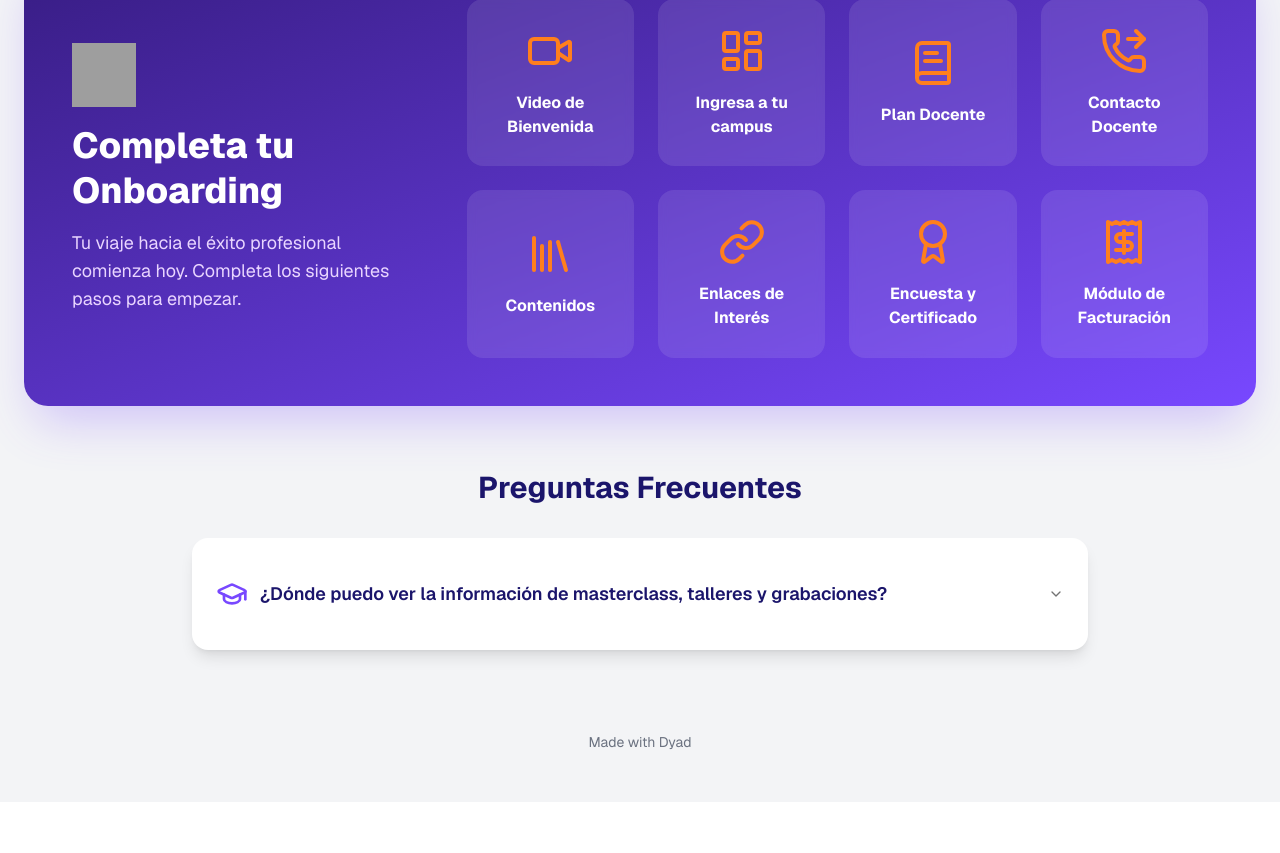
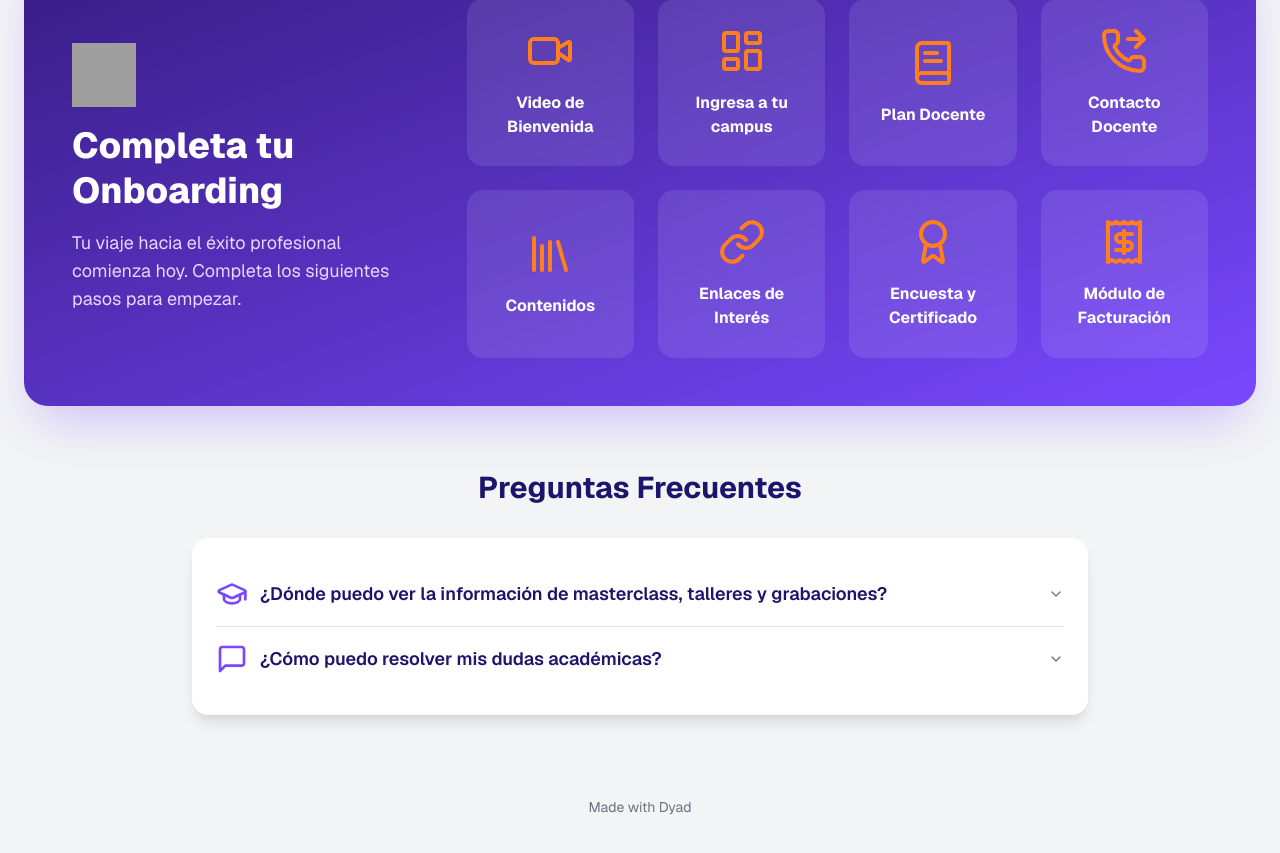
Before and after one commit to mgaja86/induccion_alumnos, a Next.js app: page / in a window 1280 px wide. Shown: the part 821-1674 px from the top of the page. Before the commit the page ends 1623 px from the top, so only its background shows below. Built offline with nearby package versions, Linux system fonts and the light colour scheme; grey boxes are pictures that could not be loaded.

Commit message:
[dyad] Añadir FAQ sobre dudas académicas - wrote 1 file(s)

```diff
--- a/src/components/faq-section.tsx
+++ b/src/components/faq-section.tsx
@@ -6,7 +6,7 @@ import {
   AccordionItem,
   AccordionTrigger,
 } from "@/components/ui/accordion";
-import { GraduationCap, Clock } from "lucide-react";
+import { GraduationCap, Clock, MessageSquare } from "lucide-react";
 
 export const FaqSection = () => {
   return (
@@ -16,7 +16,7 @@ export const FaqSection = () => {
       </h2>
       <div className="max-w-4xl mx-auto bg-white dark:bg-isep-deep-purple/30 p-6 rounded-2xl shadow-lg">
         <Accordion type="single" collapsible className="w-full">
-          <AccordionItem value="item-1" className="border-b-0">
+          <AccordionItem value="item-1">
             <AccordionTrigger className="text-lg font-semibold text-isep-dark dark:text-white hover:no-underline">
               <div className="flex items-center gap-3 text-left">
                 <GraduationCap className="w-8 h-8 text-isep-primary flex-shrink-0" />
@@ -46,6 +46,29 @@ export const FaqSection = () => {
               </div>
             </AccordionContent>
           </AccordionItem>
+          <AccordionItem value="item-2" className="border-b-0">
+            <AccordionTrigger className="text-lg font-semibold text-isep-dark dark:text-white hover:no-underline">
+              <div className="flex items-center gap-3 text-left">
+                <MessageSquare className="w-8 h-8 text-isep-primary flex-shrink-0" />
+                <span>¿Cómo puedo resolver mis dudas académicas?</span>
+              </div>
+            </AccordionTrigger>
+            <AccordionContent className="text-base text-gray-600 dark:text-gray-300 pt-4 pl-12">
+              <p className="mb-4">
+                Para resolver tus dudas académicas, tienes varias opciones disponibles dentro de la plataforma. Aquí te explicamos cómo acceder a ellas:
+              </p>
+              <h4 className="font-semibold text-isep-dark dark:text-white mb-2">Contactar a tu tutor:</h4>
+              <ol className="list-decimal pl-5 space-y-2 mb-4">
+                <li>Ingresa al módulo o materia en la que tienes dudas.</li>
+                <li>Da clic en "Contacto Docente".</li>
+                <li>Completa los datos solicitados para enviar tu solicitud de contacto con el tutor.</li>
+              </ol>
+              <h4 className="font-semibold text-isep-dark dark:text-white mb-2">Asesoría a través de agente automático:</h4>
+              <p className="mb-4">
+                En el mismo espacio, encontrarás un agente disponible para responder tus dudas académicas. Este agente está disponible 24 horas al día, 7 días a la semana, por llamada, para ofrecerte respuestas inmediatas y resolver tus inquietudes.
+              </p>
+            </AccordionContent>
+          </AccordionItem>
         </Accordion>
       </div>
     </div>
```
